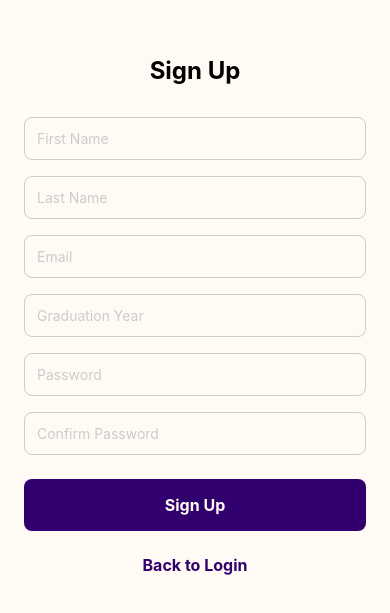
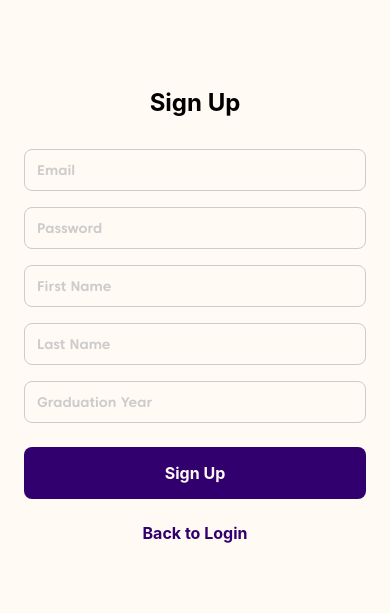
Before and after one commit to aadyantmaity/Nook, a React Native app: screen /SignUp in a window 390 px wide. Shown: the part 107-720 px from the top of the page. Built offline with nearby package versions, Linux system fonts and the light colour scheme; no server answers.

Commit message:
ui update for loginsignup

```diff
--- a/screens/LoginScreen.js
+++ b/screens/LoginScreen.js
@@ -130,6 +130,7 @@ const styles = StyleSheet.create({
     borderRadius: 8,
     padding: 12,
     marginBottom: 16,
+    fontFamily: "CarosSoft",
   },
   button: {
     width: "100%",
--- a/screens/SignUpScreen.js
+++ b/screens/SignUpScreen.js
@@ -34,10 +34,6 @@ export default function SignUpScreen({ navigation }) {
     setInfo("");
     if (!email.endsWith("@uw.edu")) {
       setError("Only uw.edu emails are allowed");
-      return;
-    }
-    if (password !== confirmPassword) {
-      setError("Passwords do not match");
       return;
     }
     try {
@@ -107,6 +103,36 @@ export default function SignUpScreen({ navigation }) {
               color: themeColors.black,
             },
           ]}
+          placeholder="Email"
+          placeholderTextColor={themeColors.darkGray}
+          value={email}
+          onChangeText={setEmail}
+        />
+
+        <TextInput
+          style={[
+            styles.input,
+            {
+              borderColor: themeColors.darkGray,
+              backgroundColor: themeColors.white,
+              color: themeColors.black,
+            },
+          ]}
+          placeholder="Password"
+          placeholderTextColor={themeColors.darkGray}
+          secureTextEntry
+          value={password}
+          onChangeText={setPassword}
+        />
+        <TextInput
+          style={[
+            styles.input,
+            {
+              borderColor: themeColors.darkGray,
+              backgroundColor: themeColors.white,
+              color: themeColors.black,
+            },
+          ]}
           placeholder="First Name"
           placeholderTextColor={themeColors.darkGray}
           value={firstName}
@@ -135,56 +161,13 @@ export default function SignUpScreen({ navigation }) {
               color: themeColors.black,
             },
           ]}
-          placeholder="Email"
-          placeholderTextColor={themeColors.darkGray}
-          value={email}
-          onChangeText={setEmail}
-        />
-        <TextInput
-          style={[
-            styles.input,
-            {
-              borderColor: themeColors.darkGray,
-              backgroundColor: themeColors.white,
-              color: themeColors.black,
-            },
-          ]}
           placeholder="Graduation Year"
           placeholderTextColor={themeColors.darkGray}
           value={gradYear}
           onChangeText={setGradYear}
           keyboardType="numeric" // Ensure numeric input
         />
-        <TextInput
-          style={[
-            styles.input,
-            {
-              borderColor: themeColors.darkGray,
-              backgroundColor: themeColors.white,
-              color: themeColors.black,
-            },
-          ]}
-          placeholder="Password"
-          placeholderTextColor={themeColors.darkGray}
-          secureTextEntry
-          value={password}
-          onChangeText={setPassword}
-        />
-        <TextInput
-          style={[
-            styles.input,
-            {
-              borderColor: themeColors.darkGray,
-              backgroundColor: themeColors.white,
-              color: themeColors.black,
-            },
-          ]}
-          placeholder="Confirm Password"
-          placeholderTextColor={themeColors.darkGray}
-          secureTextEntry
-          value={confirmPassword}
-          onChangeText={setConfirmPassword}
-        />
+
         <TouchableOpacity
           style={[styles.button, { backgroundColor: themeColors.purple }]}
           onPress={handleSignUp}
@@ -229,6 +212,7 @@ const styles = StyleSheet.create({
     borderRadius: 8,
     padding: 12,
     marginBottom: 16,
+    fontFamily: "CarosSoft",
   },
   button: {
     width: "100%",
```
